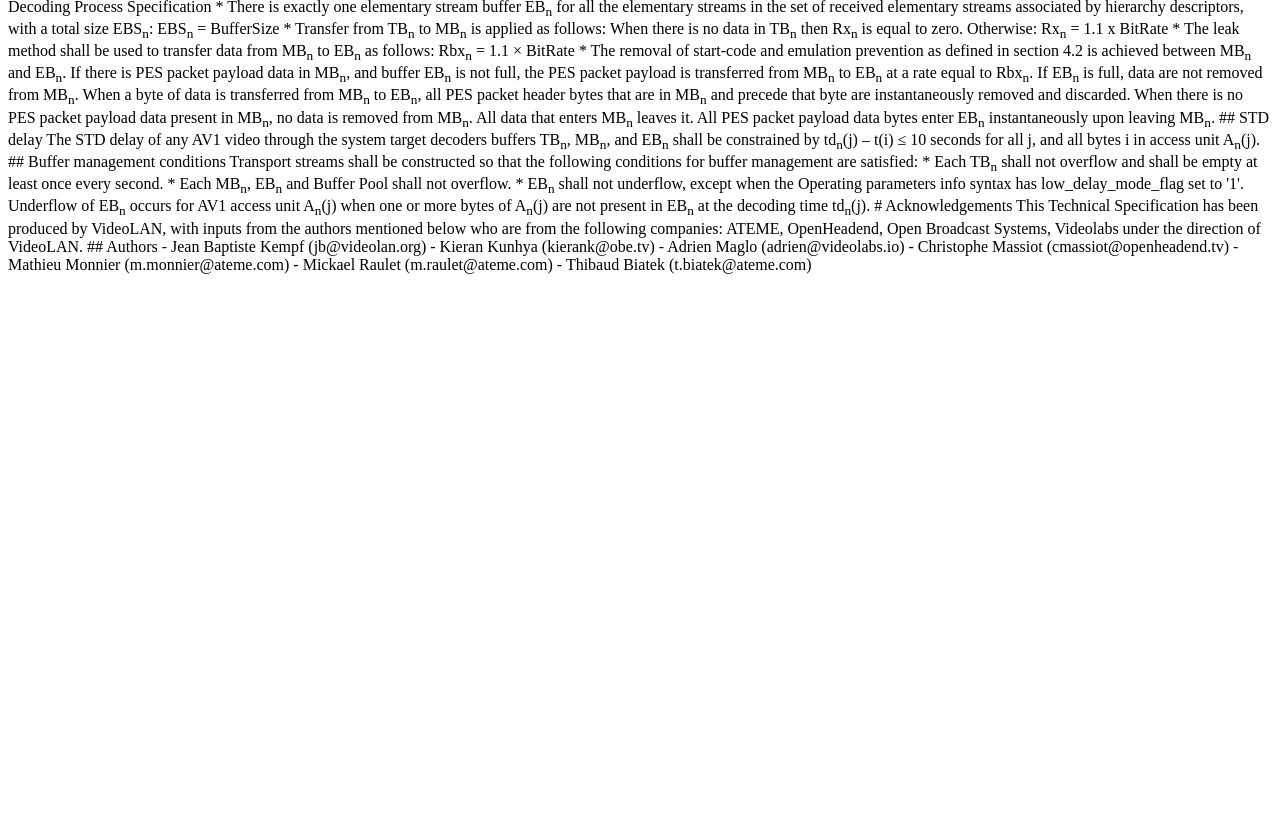
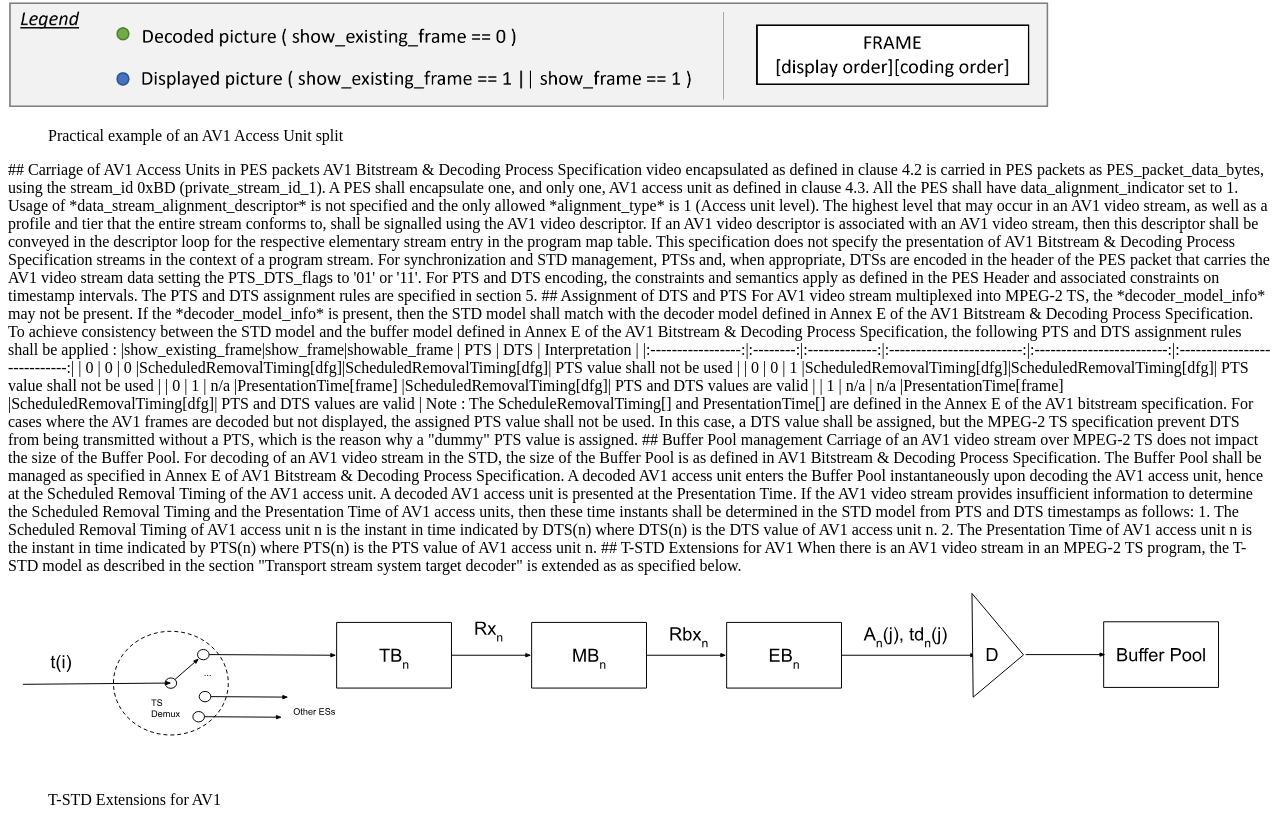
Before and after one commit to AOMediaCodec/av1-mpeg2-ts, a plain HTML site: page index.html in a window 1280 px wide. Shown: the part 1470-2296 px from the top of the page. Before the commit the page ends 1752 px from the top, so only its background shows below. Drawn offline with Linux system fonts and the light colour scheme.

Commit message:
fix image width

```diff
--- a/index.html
+++ b/index.html
@@ -166,7 +166,10 @@ Within the **ts_open_bitstream_unit()** payload, any four-byte sequence that sta
 An AV1 Access Unit consists of all OBUs, including headers, between the end of the last OBU associated
 with the previous frame, and the end of the last OBU associated with the current frame. An illustration is provided in the figure below for a group of pictures with frames predicted as follows :
 
-![Practical example of an AV1 Access Unit split](./AccessUnitSplit_Example.png)
+<img src="AccessUnitSplit_Example.png" alt="Practical example of an AV1 Access Unit split" width="100%" />
+<figure>
+  <figcaption>Practical example of an AV1 Access Unit split</figcaption>
+</figure>
 
 ## Carriage of AV1 Access Units in PES packets
 
@@ -212,7 +215,10 @@ If the AV1 video stream provides insufficient information to determine the Sched
 
 When there is an AV1 video stream in an MPEG-2 TS program, the T-STD model as described in the section "Transport stream system target decoder" is extended as as specified below.
 
-![T-STD Extensions for AV1](./t-std.svg)
+<img src="t-std.svg" alt="T-STD Extensions for AV1" width="100%" />
+<figure>
+  <figcaption>T-STD Extensions for AV1</figcaption>
+</figure>
 
 #### TB<sub>n</sub>, MB<sub>n</sub>, EB<sub>n</sub> buffer management
 
```
